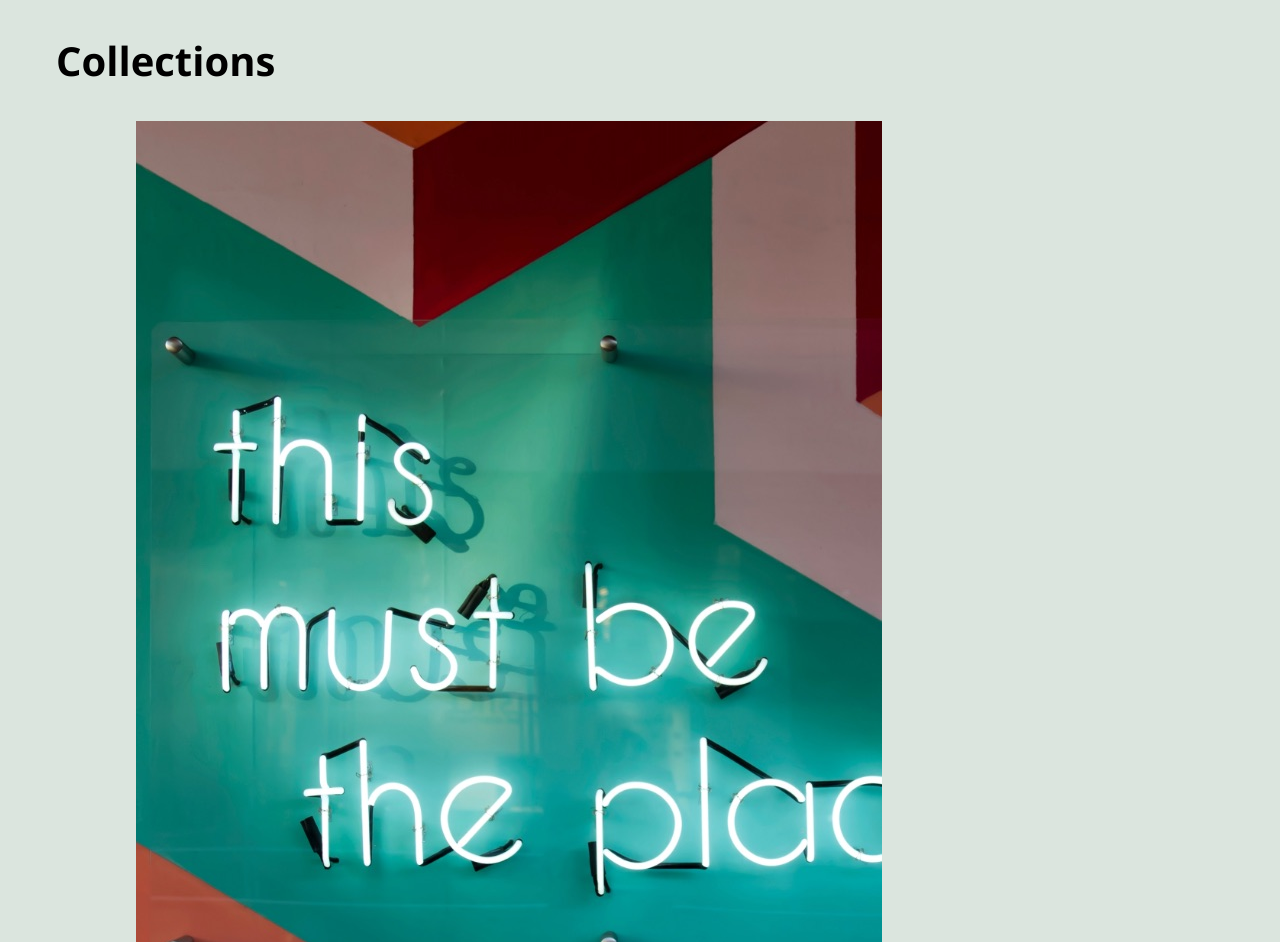
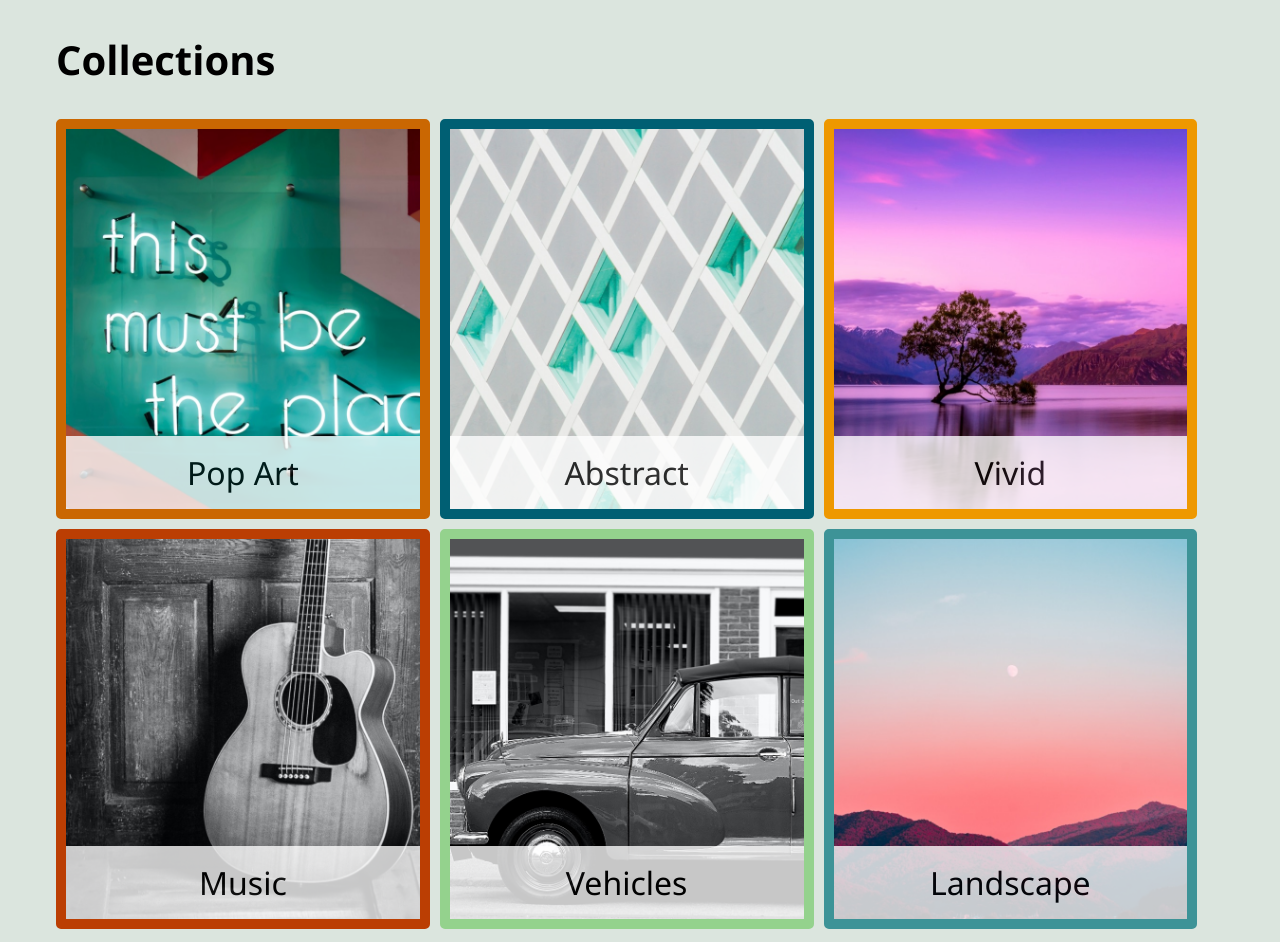
Before and after one commit to SauravFrontendDev/Flex_Grid_Layouts, a plain HTML site: page project-A/index.html in a window 1280 px wide. Shown: the top 942 px of the page. Drawn offline with Linux system fonts and the light colour scheme.

Commit message:
praject a challenge completed

```diff
--- a/project-A/css/style.css
+++ b/project-A/css/style.css
@@ -24,6 +24,25 @@ html {
 *::before,
 *::after {
   box-sizing: inherit;
+  margin: 0;
+  padding: 0;
+}
+
+img {
+  width: 100%;
+  object-fit: cover;
+  height: 400px;
+}
+ul {
+  list-style-type: none;
+}
+a {
+  display: inline-block;
+  text-decoration: none;
+  color: inherit;
+}
+h2 {
+  margin-block: 2rem;
 }
 
 body {
@@ -43,14 +62,67 @@ section h2 {
   font-size: 2.5rem;
 }
 
+figure {
+  max-height: 400px;
+  position: relative;
+  overflow: hidden;
+  border: 10px solid var(--color7);
+  border-radius: 5px;
+}
+
+figcaption {
+  position: absolute;
+  background-color: #fff;
+  width: 100%;
+  padding: 15px;
+  bottom: 0;
+  left: 0;
+  opacity: 0.78;
+  font-size: 2rem;
+  color: black;
+  text-align: center;
+}
+.flex__container {
+  display: flex;
+  flex-flow: column nowrap;
+  gap: 10px;
+}
+
+.fig--1 {
+  border-color: var(--color7);
+}
+.fig--2 {
+  border-color: var(--color2);
+}
+.fig--3 {
+  border-color: var(--color6);
+}
+.fig--4 {
+  border-color: var(--color8);
+}
+.fig--5 {
+  border-color: var(--color4);
+}
+.fig--6 {
+  border-color: var(--color3);
+}
 /* Initial mobile layout: a series of images stacked on top of each other with the figure caption over the image. */
 
 /* At this breakpoint, transition to 2 figures per line */
 
 @media (min-width: 550px) {
+  .flex__container {
+    flex-flow: row wrap;
+  }
+  .flex__container li {
+    flex-basis: 48%;
+  }
 }
 
 /* At this breakpoint, transition to 3 figures per line */
 
 @media (min-width: 800px) {
+  .flex__container li {
+    flex-basis: 32%;
+  }
 }
--- a/project-A/index.html
+++ b/project-A/index.html
@@ -13,13 +13,13 @@
       <h2>Collections</h2>
       <ul class="flex__container">
         <li>
-          <figure class="fig-1">
+          <figure class="fig--1">
             <img src="img/pop-art.jpg" alt="Pop Art: This must be the place" />
             <figcaption><a href="#">Pop Art</a></figcaption>
           </figure>
         </li>
         <li>
-          <figure class="fig-2">
+          <figure class="fig--2">
             <img
               src="img/abstract.jpg"
               alt="Abstract: grey and green squares."
@@ -28,7 +28,7 @@
           </figure>
         </li>
         <li>
-          <figure class="fig-3">
+          <figure class="fig--3">
             <img
               src="img/vivid.jpg"
               alt="Tree on island in lake with purple sunrise."
@@ -37,7 +37,7 @@
           </figure>
         </li>
         <li>
-          <figure class="fig-4">
+          <figure class="fig--4">
             <img
               src="img/music.jpg"
               alt="Music: guitar leaning against wall."
@@ -46,13 +46,13 @@
           </figure>
         </li>
         <li>
-          <figure class="fig-5">
+          <figure class="fig--5">
             <img src="img/vehicles.jpg" alt="Vehicles: 1930's car on street." />
             <figcaption><a href="#">Vehicles</a></figcaption>
           </figure>
         </li>
         <li>
-          <figure class="fig-6">
+          <figure class="fig--6">
             <img
               src="img/landscape.jpg"
               alt="Landscape: moonrise over tree-covered mountains."
```
